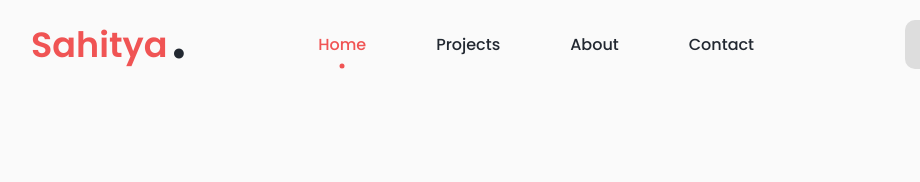
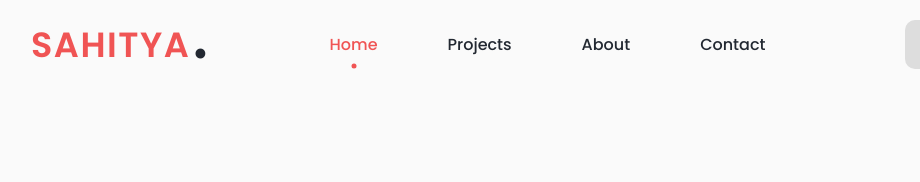
Before and after one commit to designersaahi/websiteportfolio, a plain HTML site: page index.html in a window 1280 px wide. Shown: the top 182 px of the page, 97-1017 px from the left. Drawn offline with nearby package versions, Linux system fonts and the light colour scheme.

Commit message:
logo back to it

```diff
--- a/assets/css/style.css
+++ b/assets/css/style.css
@@ -106,6 +106,7 @@ nav{
 }
 .nav-logo{
    position: relative;
+   letter-spacing: 1.5px;
 }
 .nav-name{
     font-size: 35px;
--- a/index.html
+++ b/index.html
@@ -33,7 +33,7 @@
     <!-- --------------- HEADER --------------- -->
       <nav id="header">
         <div class="nav-logo">
-            <p class="nav-name">Sahitya</p>
+            <p class="nav-name">SAHITYA</p>
             <span>.</span>
         </div>
         <div class="nav-menu" id="myNavMenu">
```
